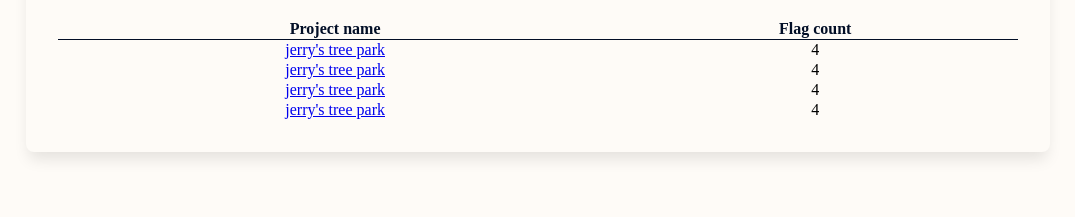
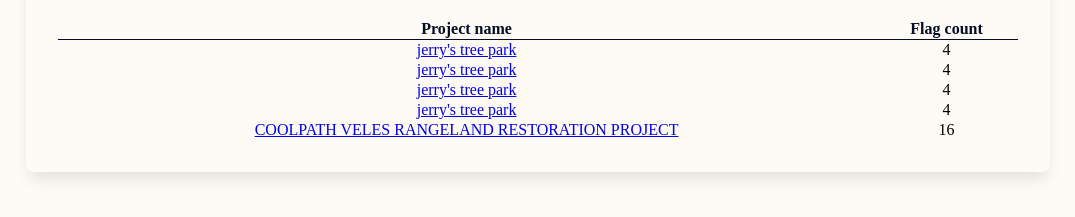
Before and after one commit to angelinatech/Assessment-test, a plain HTML site: page index.html in a window 1280 px wide. Shown: the part 157-374 px from the top of the page, without its empty margins (102-1177 px from the left). Drawn offline with Linux system fonts and the light colour scheme.

Commit message:
updating the table with project: COOLPATH VELES RANGELAND RESTORATION PROJECT

```diff
--- a/index.html
+++ b/index.html
@@ -10,7 +10,7 @@
     <h1>This is a table</h1>
     <div class="tableContainer">
 <table>
-  <thead><table  ><thead  ><tr><th>Project name</th><th>Flag count</th></tr></thead><tbody><tr  ><td  style="text-align:center"><a href=`https://drive.google.com/drive/folders/123`> jerry's tree park</a></td><td  style="text-align:center">4</td></tr><tr  ><td  style="text-align:center"><a href=`https://drive.google.com/drive/folders/123`> jerry's tree park</a></td><td  style="text-align:center">4</td></tr><tr  ><td  style="text-align:center"><a href=`https://drive.google.com/drive/folders/123`> jerry's tree park</a></td><td  style="text-align:center">4</td></tr><tr  ><td  style="text-align:center"><a href=`https://drive.google.com/drive/folders/123`> jerry's tree park</a></td><td  style="text-align:center">4</td></tr></tbody></table>
+  <thead><table  ><thead  ><tr><th>Project name</th><th>Flag count</th></tr></thead><tbody><tr  ><td  style="text-align:center"><a href=`https://drive.google.com/drive/folders/123`> jerry's tree park</a></td><td  style="text-align:center">4</td></tr><tr  ><td  style="text-align:center"><a href=`https://drive.google.com/drive/folders/123`> jerry's tree park</a></td><td  style="text-align:center">4</td></tr><tr  ><td  style="text-align:center"><a href=`https://drive.google.com/drive/folders/123`> jerry's tree park</a></td><td  style="text-align:center">4</td></tr><tr  ><td  style="text-align:center"><a href=`https://drive.google.com/drive/folders/123`> jerry's tree park</a></td><td  style="text-align:center">4</td></tr><tr  ><td  style="text-align:center"><a href=`https://drive.google.com/drive/folders/1azlhTaAMAoMi1moqbw02AX59ctQPLYxu`> COOLPATH VELES RANGELAND RESTORATION PROJECT</a></td><td  style="text-align:center">16</td></tr></tbody></table>
     <!-- <tr>
       <th>Project name</th>
       <th>Flag count</th>
```
